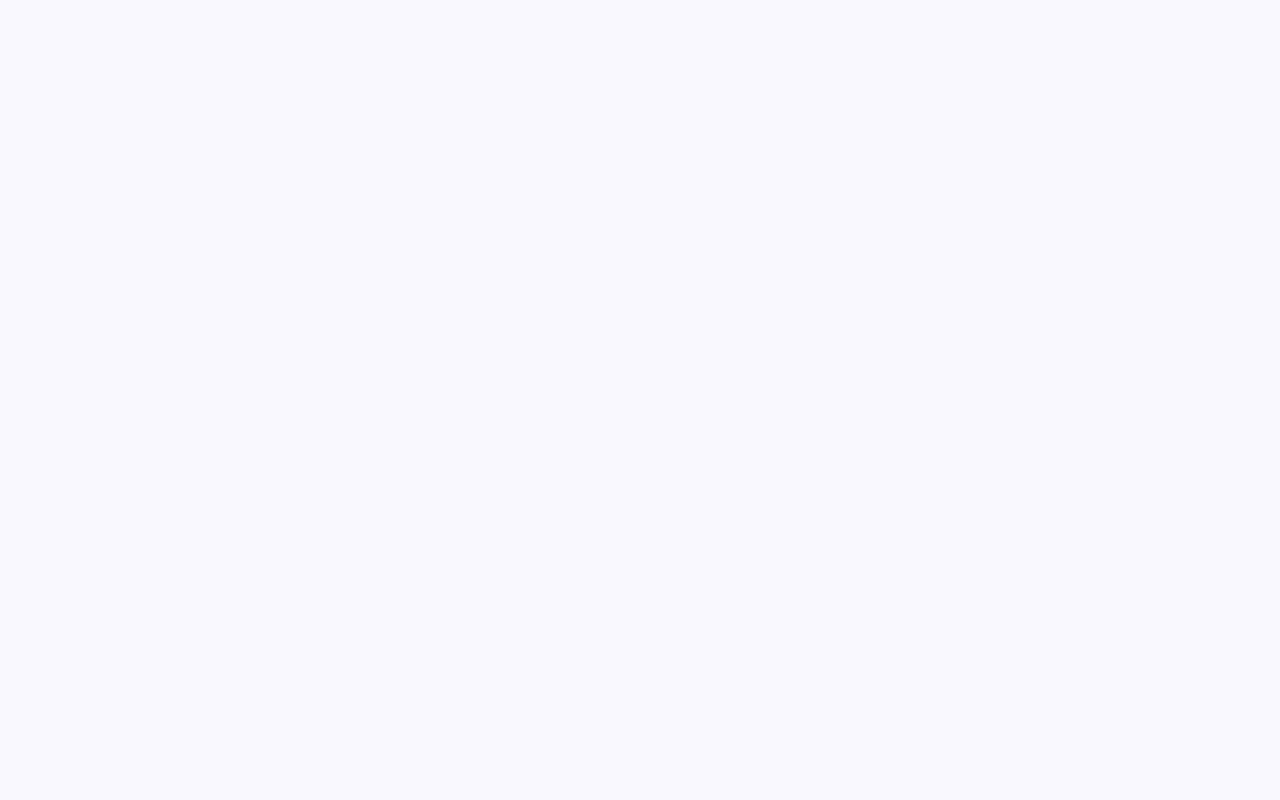
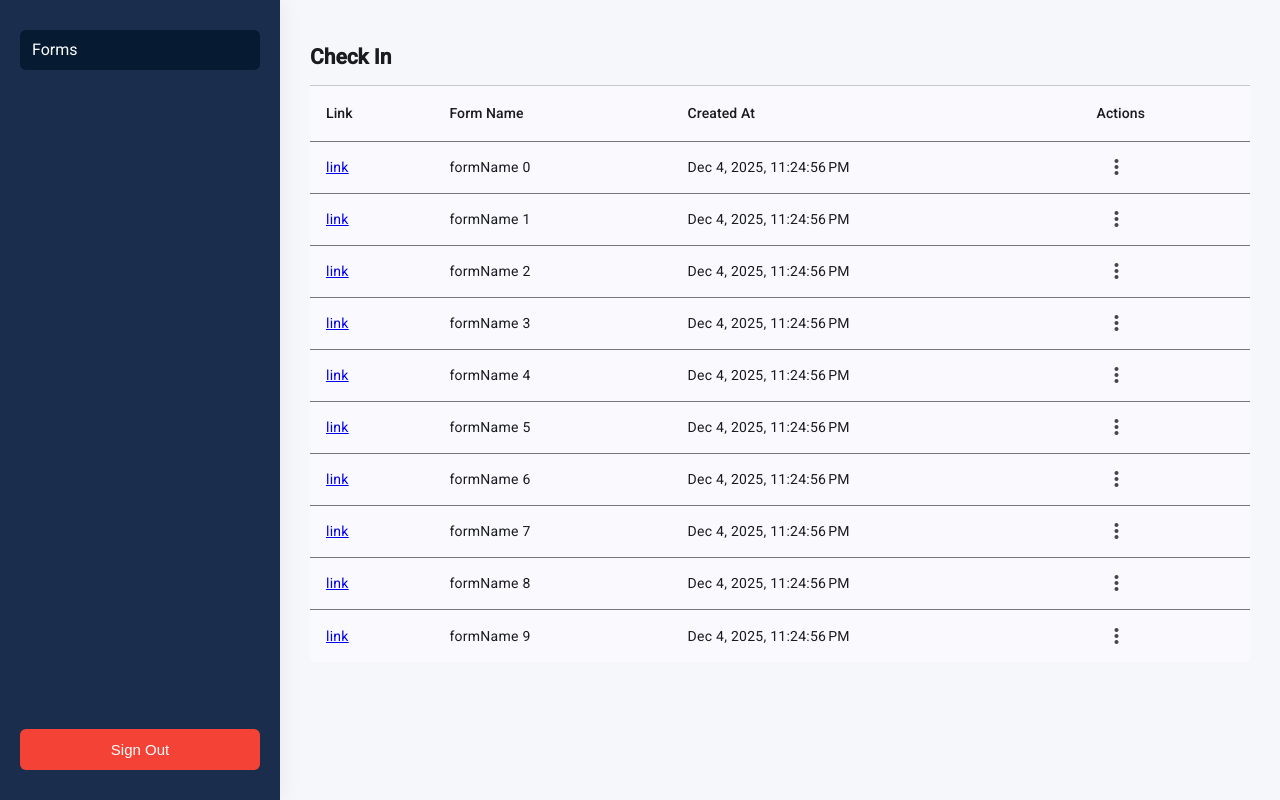
Before and after one commit to mohammedhashim790/formbuilder, an Angular app in the folder frontend/: page /app/checkin in a window 1280 px wide. Before the commit this address led to /. Built offline with nearby package versions, Linux system fonts and the light colour scheme.

Commit message:
feat(ui): CheckIn

```diff
--- a/frontend/src/core/guard/auth/auth.guard.ts
+++ b/frontend/src/core/guard/auth/auth.guard.ts
@@ -9,11 +9,11 @@ export const authGuard: CanActivateFn = (route, state) => {
   const authManager = inject(AuthManager);
   authManager.load();
   const router = inject(Router);
-  const {requiresAuth} = route.data;
-  if ((requiresAuth ?? false) && !authManager.user.isSignedIn) {
-    // TODO, check if user is authorised, if not redirect to sign in
-    router.navigate(['/login']);
-    return false;
-  }
+  // const {requiresAuth} = route.data;
+  // if ((requiresAuth ?? false) && !authManager.user.isSignedIn) {
+  //   // TODO, check if user is authorised, if not redirect to sign in
+  //   router.navigate(['/login']);
+  //   return false;
+  // }
   return true;
 };
--- a/frontend/src/views/app/app.routes.ts
+++ b/frontend/src/views/app/app.routes.ts
@@ -26,7 +26,10 @@ export const routes: Routes = [
         path:'draw',
         loadComponent: ()=> import('../draw-board/draw-board').then(m => m.DrawingBoard),
       },
-
+      {
+        path:'checkin',
+        loadComponent: ()=> import('../check-in/check-in').then(m => m.CheckIn)
+      },
       // TODO : Define a parent Form Component, inherit the component to create, view / edit
       {
         path:'create',
--- /dev/null
+++ b/frontend/src/views/check-in/check-in.html
@@ -0,0 +1,38 @@
+<ng-container>
+  <h2 matListItemTitle>
+    Check In
+  </h2>
+
+  <mat-divider></mat-divider>
+
+  <table mat-table [dataSource]="dataSource" class="mat-elevation-z8">
+
+    <ng-container matColumnDef="Form Name">
+      <th mat-header-cell *matHeaderCellDef>Form Name</th>
+      <td mat-cell *matCellDef="let element"> {{ element.formName }}</td>
+    </ng-container>
+    <ng-container matColumnDef="Form Link">
+      <th mat-header-cell *matHeaderCellDef>Link</th>
+      <td mat-cell *matCellDef="let element">
+        <a [href]="element.link" target="_blank"> link </a>
+      </td>
+    </ng-container>
+
+    <ng-container matColumnDef="Created At">
+      <th mat-header-cell *matHeaderCellDef>Created At</th>
+      <td mat-cell *matCellDef="let element"> {{ element.created_at | date:'medium' }}</td>
+    </ng-container>
+
+    <ng-container matColumnDef="Actions">
+      <th mat-header-cell *matHeaderCellDef>Actions</th>
+      <td mat-cell *matCellDef="let element">
+        <button matIconButton>
+          <mat-icon>more_vert</mat-icon>
+        </button>
+      </td>
+    </ng-container>
+
+    <tr mat-header-row *matHeaderRowDef="displayedColumns"></tr>
+    <tr mat-row *matRowDef="let row; columns: displayedColumns;"></tr>
+  </table>
+</ng-container>
--- /dev/null
+++ b/frontend/src/views/check-in/check-in.ts
@@ -0,0 +1,44 @@
+import {Component} from '@angular/core';
+import {Form} from '../../models/form.model';
+import {DatePipe} from '@angular/common';
+import {MatIconButton} from '@angular/material/button';
+import {
+  MatCell,
+  MatCellDef,
+  MatColumnDef,
+  MatHeaderCell,
+  MatHeaderCellDef,
+  MatHeaderRow,
+  MatHeaderRowDef,
+  MatRow,
+  MatRowDef,
+  MatTable
+} from '@angular/material/table';
+import {MatDivider, MatListItemTitle} from '@angular/material/list';
+import {MatIcon} from '@angular/material/icon';
+
+@Component({
+  selector: 'app-check-in',
+  imports: [DatePipe, MatCell, MatCellDef, MatColumnDef, MatDivider, MatHeaderCell, MatHeaderRow, MatHeaderRowDef, MatIcon, MatIconButton, MatListItemTitle, MatRow, MatRowDef, MatTable, MatHeaderCellDef],
+  templateUrl: './check-in.html',
+  styleUrl: './check-in.css',
+})
+export class CheckIn {
+
+
+  displayedColumns: string[] = ['Form Link', 'Form Name', 'Created At', 'Actions'];
+  dataSource: Form[];
+
+  constructor() {
+    this.dataSource = new Array<Form>(10).fill({
+      created_at: new Date(), formName: '', id: 0, link: 'https://google.com'
+    }).map((_, index) => {
+      const res: Form = {
+        id: index, formName: `formName ${index}`, created_at: new Date(), link: 'https://google.com'
+      };
+      return res;
+    });
+    console.log(this.dataSource);
+  }
+
+}
--- a/frontend/src/views/create-form/create-form.css
+++ b/frontend/src/views/create-form/create-form.css
@@ -121,16 +121,20 @@ aside {
   line-height: 1.4;
 }
 
+header {
+  flex-direction: row;
+}
+
 .settings {
 }
 
-.settings span{
+.settings span {
   width: 100%;
   flex-direction: row;
   justify-content: space-between;
   margin: 10px;
 }
 
-.settings span input{
+.settings span input {
   width: 100px;
 }
--- a/frontend/src/views/create-form/create-form.html
+++ b/frontend/src/views/create-form/create-form.html
@@ -10,8 +10,6 @@
 </header>
 
 <mat-tab-group tabindex="1">
-
-
   <mat-tab label="Editor">
     <div class="view-port">
       <aside class="card toolbar">
```
Also changed, not shown: frontend/src/views/check-in/check-in.css (added).
